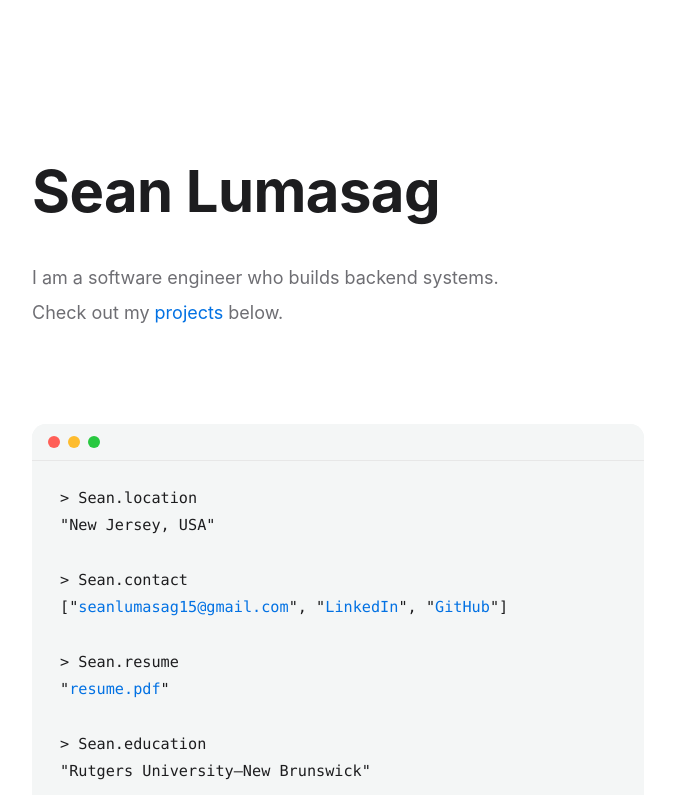
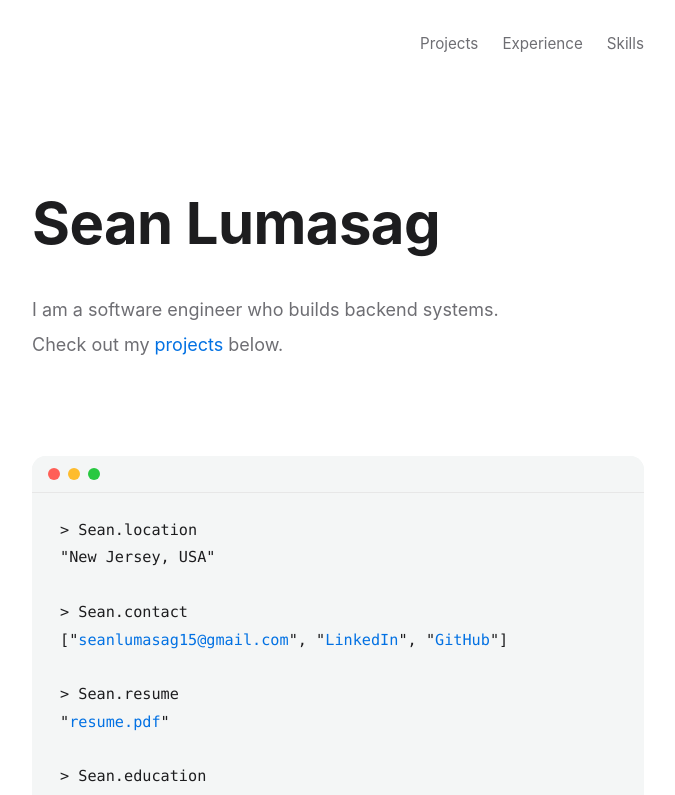
Before and after one commit to seanlumasag/personal-website, a React (Vite) app: page / in a window 1280 px wide. Shown: the top 795 px of the page, without its empty margins (302-977 px from the left). Built offline with nearby package versions, Linux system fonts and the light colour scheme.

Commit message:
Fixed navbar and underline coloring

```diff
--- a/src/App.css
+++ b/src/App.css
@@ -1,11 +1,34 @@
 #root {
   min-height: 100vh;
+}
+
+.top-nav {
+  width: 100%;
+}
+
+.top-nav-inner {
+  max-width: var(--content-width);
+  margin: 0 auto;
+  padding: 2rem 1.5rem 0;
+  display: flex;
+  justify-content: flex-end;
+  gap: 1.5rem;
+  color: var(--text-secondary);
+  font-size: 0.95rem;
+}
+
+.top-nav-inner a {
+  color: var(--text-secondary);
+}
+
+.top-nav-inner a:hover {
+  color: var(--text-primary);
 }
 
 .page {
   max-width: var(--content-width);
   margin: 0 auto;
-  padding: 6rem 1.5rem 0;
+  padding: 4.5rem 1.5rem 0;
   display: grid;
   gap: 4rem;
   transform: none;
@@ -153,7 +176,7 @@
 
 .terminal-link:hover,
 .terminal-link:focus-visible {
-  border-color: rgba(61, 220, 255, 0.8);
+  border-color: var(--accent);
 }
 
 .terminal-warm {
@@ -272,7 +295,7 @@
 }
 
 .skills-item:hover {
-  transform: translateY(-3px);
+  transform: scale(1.01);
   border-color: rgba(96, 165, 250, 0.25);
 }
 
@@ -288,8 +311,8 @@
   height: 40px;
   padding: 4px;
   border-radius: 10px;
-  background: rgba(59, 130, 246, 0.12);
-  border: 1px solid rgba(59, 130, 246, 0.2);
+  background: #eef0f3;
+  border: 1px solid #e3e6eb;
 }
 
 .skills-icon img {
@@ -355,7 +378,7 @@
 
 .terminal-card:hover,
 .project-card:hover {
-  transform: translateY(-4px);
+  transform: scale(1.01);
 }
 
 .terminal-card:hover::after,
--- a/src/App.jsx
+++ b/src/App.jsx
@@ -35,6 +35,13 @@ function App() {
 
   return (
     <div className="app" id="top">
+      <header className="top-nav">
+        <nav className="top-nav-inner" aria-label="Primary">
+          <a href="#projects">Projects</a>
+          <a href="#experience">Experience</a>
+          <a href="#skills">Skills</a>
+        </nav>
+      </header>
       <div className="page">
         <Hero />
         <TerminalCard />
--- a/src/components/Skills.jsx
+++ b/src/components/Skills.jsx
@@ -3,7 +3,7 @@ const Skills = () => {
     <section id="skills" className="section skills">
       <div className="skills-inner">
         <div className="projects-header">
-          <h2>My technical skills</h2>
+          <h2>My technical skills.</h2>
         </div>
         <div className="skills-rows">
           <article className="skills-row">
@@ -34,7 +34,7 @@ const Skills = () => {
                 </span>
                 <div>
                   <p className="skills-name">Python</p>
-                  <p className="skills-meta">Data + automation</p>
+                  <p className="skills-meta">Automation</p>
                 </div>
               </div>
               <div className="skills-item">
@@ -48,7 +48,7 @@ const Skills = () => {
                 </span>
                 <div>
                   <p className="skills-name">JavaScript</p>
-                  <p className="skills-meta">Frontend scripting</p>
+                  <p className="skills-meta">Frontend</p>
                 </div>
               </div>
               <div className="skills-item">
@@ -76,7 +76,7 @@ const Skills = () => {
                 </span>
                 <div>
                   <p className="skills-name">C++</p>
-                  <p className="skills-meta">Systems programming</p>
+                  <p className="skills-meta">Systems</p>
                 </div>
               </div>
               <div className="skills-item">
@@ -137,7 +137,7 @@ const Skills = () => {
                 </span>
                 <div>
                   <p className="skills-name">JPA/Hibernate</p>
-                  <p className="skills-meta">ORM + persistence</p>
+                  <p className="skills-meta">ORM</p>
                 </div>
               </div>
             </div>
@@ -156,7 +156,7 @@ const Skills = () => {
                 </span>
                 <div>
                   <p className="skills-name">PostgreSQL</p>
-                  <p className="skills-meta">Relational database</p>
+                  <p className="skills-meta">Database</p>
                 </div>
               </div>
               <div className="skills-item">
@@ -170,7 +170,7 @@ const Skills = () => {
                 </span>
                 <div>
                   <p className="skills-name">Redis</p>
-                  <p className="skills-meta">Caching + rate limits</p>
+                  <p className="skills-meta">Caching</p>
                 </div>
               </div>
               <div className="skills-item">
@@ -226,7 +226,7 @@ const Skills = () => {
                 </span>
                 <div>
                   <p className="skills-name">Git</p>
-                  <p className="skills-meta">Version control</p>
+                  <p className="skills-meta">Versioning</p>
                 </div>
               </div>
               <div className="skills-item">
```
